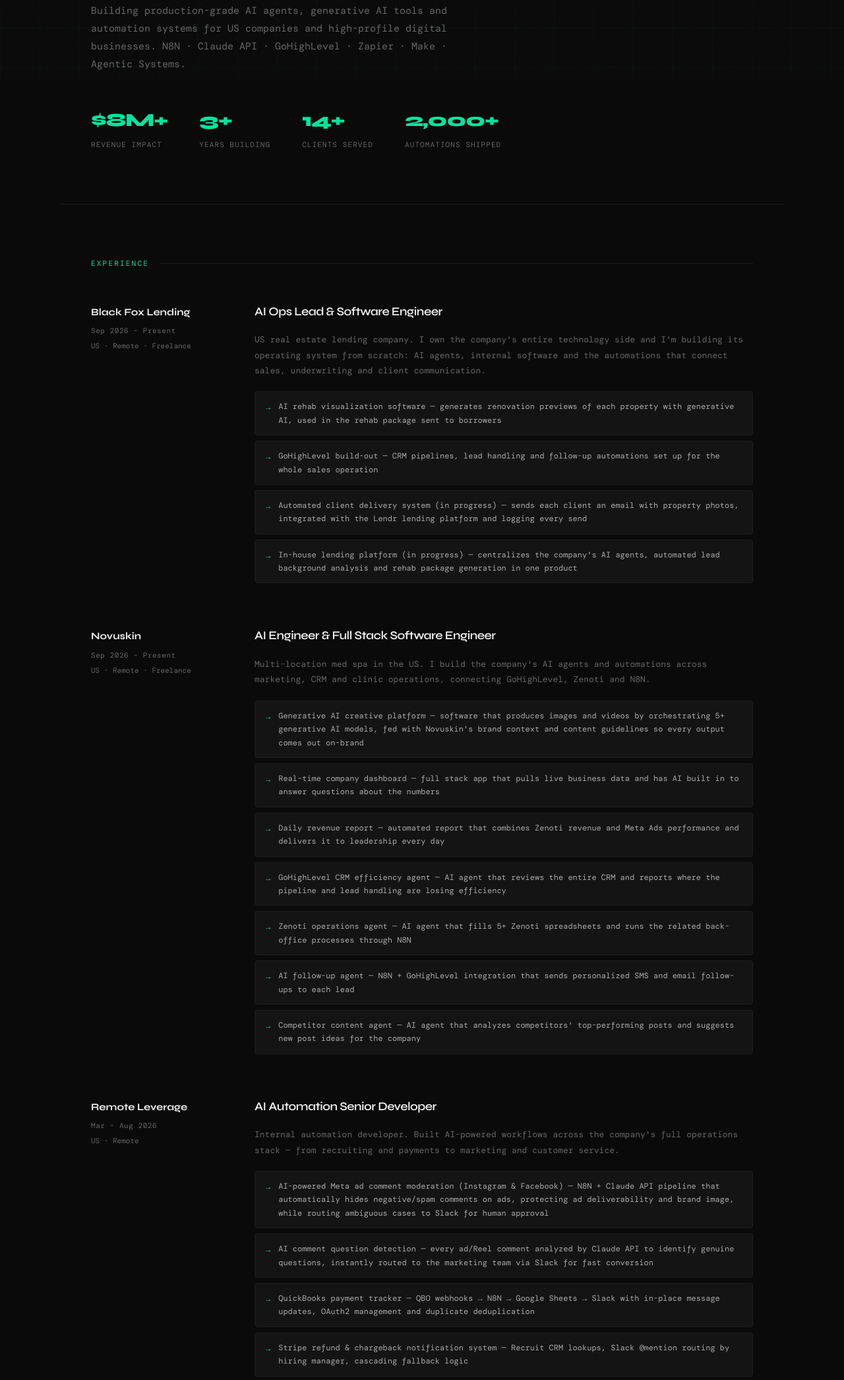
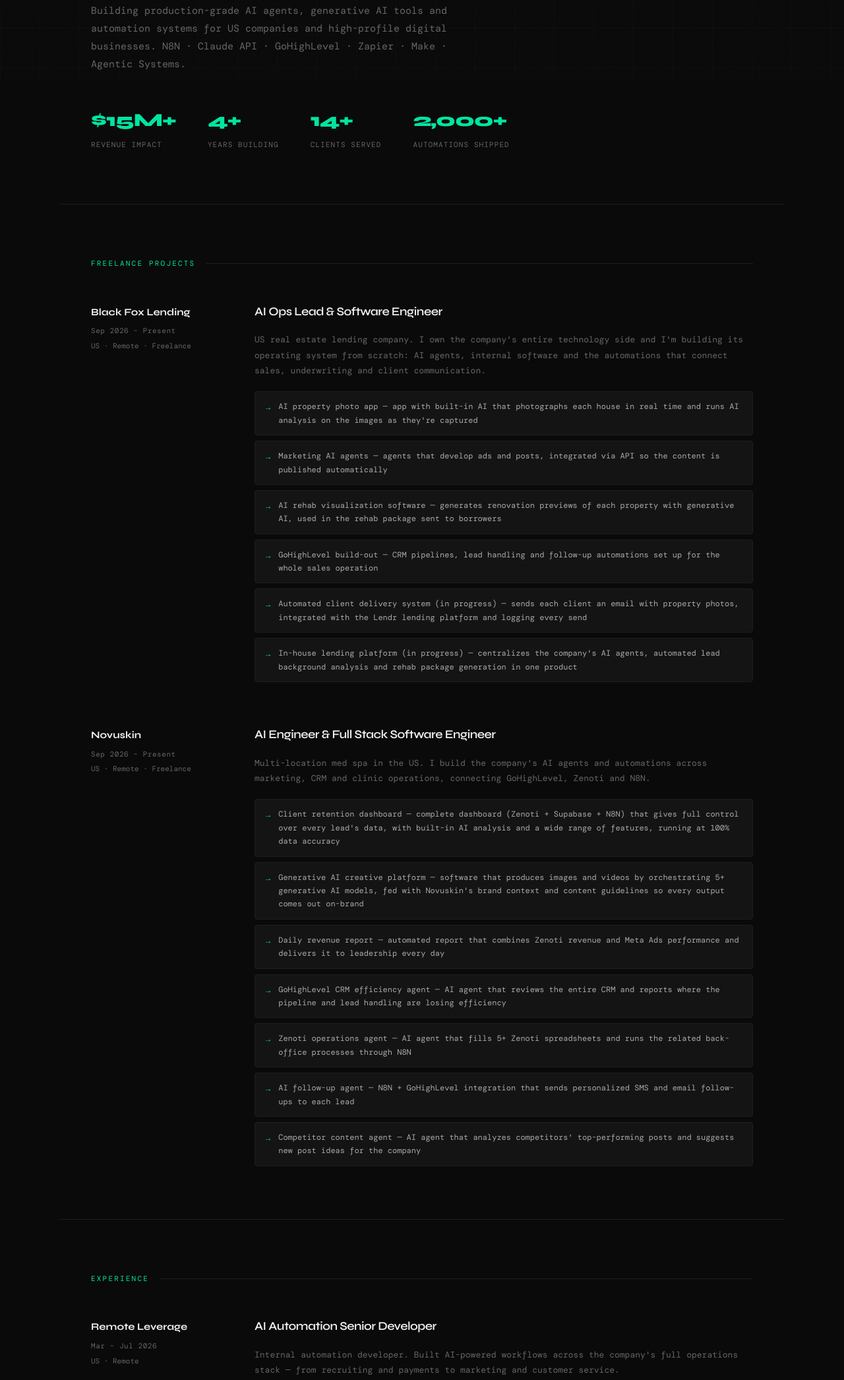
Before and after one commit to iansalva222/complet_portfolio, a plain HTML site: page index.html in a window 1280 px wide. Shown: the part 678-2770 px from the top of the page at 66% size. Drawn offline with nearby package versions, Linux system fonts and the light colour scheme; a web font is replaced by a local one.

Commit message:
Add files via upload

```diff
--- a/index.html
+++ b/index.html
@@ -241,6 +241,8 @@
       letter-spacing: 0.05em;
     }
 
+    .exp-item:last-child { margin-bottom: 0; }
+
     .exp-location {
       font-size: 11px;
       color: var(--muted);
@@ -466,6 +468,7 @@
 <nav>
   <div class="nav-logo">Ian Peixoto</div>
   <ul class="nav-links">
+    <li><a href="#freelance">Freelance</a></li>
     <li><a href="#experience">Experience</a></li>
     <li><a href="#clients">Clients</a></li>
     <li><a href="#stack">Stack</a></li>
@@ -486,11 +489,11 @@
   </p>
   <div class="hero-stats">
     <div class="stat">
-      <div class="stat-value">$8M+</div>
+      <div class="stat-value">$15M+</div>
       <div class="stat-label">Revenue Impact</div>
     </div>
     <div class="stat">
-      <div class="stat-value">3+</div>
+      <div class="stat-value">4+</div>
       <div class="stat-label">Years Building</div>
     </div>
     <div class="stat">
@@ -504,9 +507,9 @@
   </div>
 </div>
 
-<!-- EXPERIENCE -->
-<section id="experience">
-  <div class="section-label">Experience</div>
+<!-- FREELANCE PROJECTS -->
+<section id="freelance">
+  <div class="section-label">Freelance Projects</div>
 
   <!-- Black Fox Lending -->
   <div class="exp-item">
@@ -519,6 +522,8 @@
       <div class="exp-role">AI Ops Lead &amp; Software Engineer</div>
       <div class="exp-desc">US real estate lending company. I own the company's entire technology side and I'm building its operating system from scratch: AI agents, internal software and the automations that connect sales, underwriting and client communication.</div>
       <div class="exp-automations">
+        <div class="automation-item">AI property photo app — app with built-in AI that photographs each house in real time and runs AI analysis on the images as they're captured</div>
+        <div class="automation-item">Marketing AI agents — agents that develop ads and posts, integrated via API so the content is published automatically</div>
         <div class="automation-item">AI rehab visualization software — generates renovation previews of each property with generative AI, used in the rehab package sent to borrowers</div>
         <div class="automation-item">GoHighLevel build-out — CRM pipelines, lead handling and follow-up automations set up for the whole sales operation</div>
         <div class="automation-item">Automated client delivery system (in progress) — sends each client an email with property photos, integrated with the Lendr lending platform and logging every send</div>
@@ -538,8 +543,8 @@
       <div class="exp-role">AI Engineer &amp; Full Stack Software Engineer</div>
       <div class="exp-desc">Multi-location med spa in the US. I build the company's AI agents and automations across marketing, CRM and clinic operations, connecting GoHighLevel, Zenoti and N8N.</div>
       <div class="exp-automations">
+        <div class="automation-item">Client retention dashboard — complete dashboard (Zenoti + Supabase + N8N) that gives full control over every lead's data, with built-in AI analysis and a wide range of features, running at 100% data accuracy</div>
         <div class="automation-item">Generative AI creative platform — software that produces images and videos by orchestrating 5+ generative AI models, fed with Novuskin's brand context and content guidelines so every output comes out on-brand</div>
-        <div class="automation-item">Real-time company dashboard — full stack app that pulls live business data and has AI built in to answer questions about the numbers</div>
         <div class="automation-item">Daily revenue report — automated report that combines Zenoti revenue and Meta Ads performance and delivers it to leadership every day</div>
         <div class="automation-item">GoHighLevel CRM efficiency agent — AI agent that reviews the entire CRM and reports where the pipeline and lead handling are losing efficiency</div>
         <div class="automation-item">Zenoti operations agent — AI agent that fills 5+ Zenoti spreadsheets and runs the related back-office processes through N8N</div>
@@ -549,11 +554,17 @@
     </div>
   </div>
 
+</section>
+
+<!-- EXPERIENCE -->
+<section id="experience">
+  <div class="section-label">Experience</div>
+
   <!-- Remote Leverage -->
   <div class="exp-item">
     <div class="exp-meta">
       <div class="exp-company">Remote Leverage</div>
-      <div class="exp-period">Mar – Aug 2026</div>
+      <div class="exp-period">Mar – Jul 2026</div>
       <div class="exp-location">US · Remote</div>
     </div>
     <div>
@@ -576,7 +587,7 @@
   <div class="exp-item">
     <div class="exp-meta">
       <div class="exp-company">Assaad Educação</div>
-      <div class="exp-period">Jan – Apr 2026</div>
+      <div class="exp-period">Jan – Mar 2026</div>
       <div class="exp-location">Brazil · Remote</div>
     </div>
     <div>
@@ -633,7 +644,7 @@
     </div>
     <div class="client-card">
       <div class="client-name">Flávia Peixoto</div>
-      <div class="client-niche">Parenting & Motherhood · 438M followers</div>
+      <div class="client-niche">Parenting & Motherhood</div>
     </div>
     <div class="client-card">
       <div class="client-name">Camila Mairaa</div>
```
Also changed, not shown: 1 other file.
